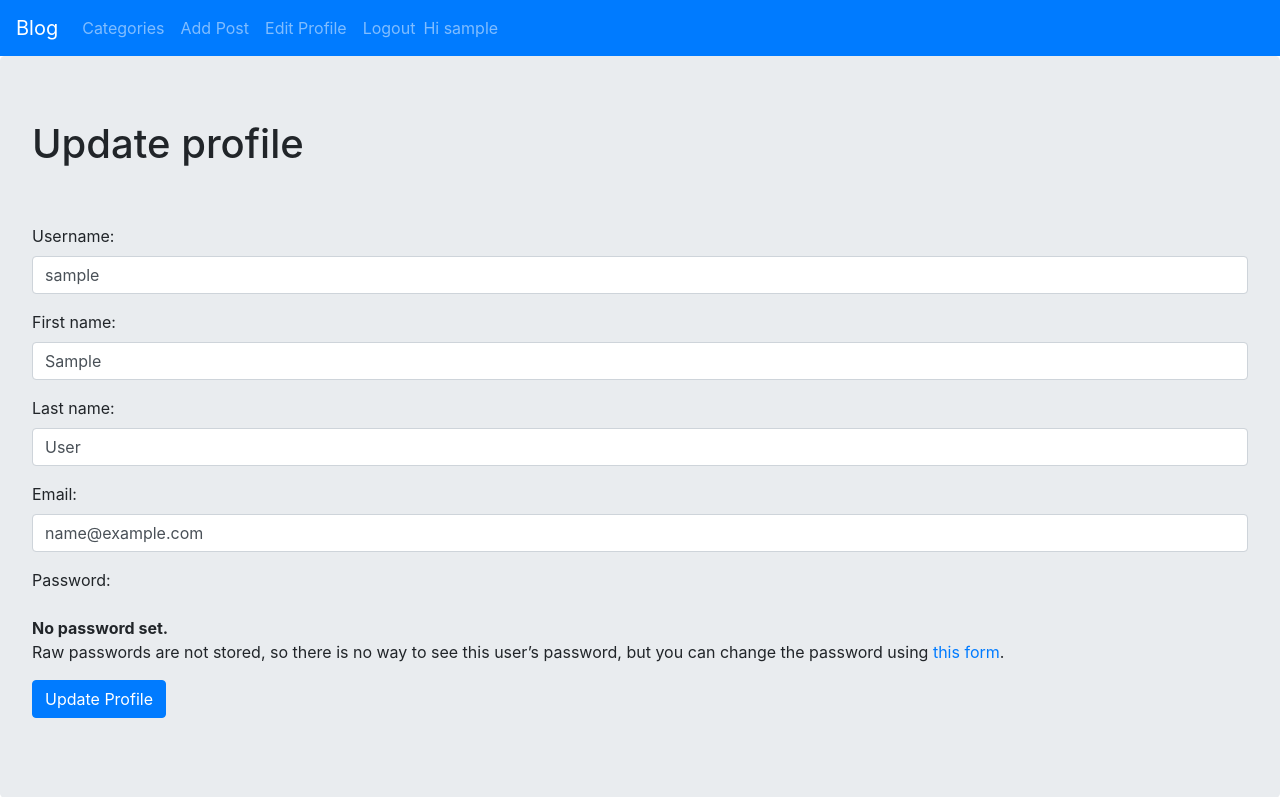
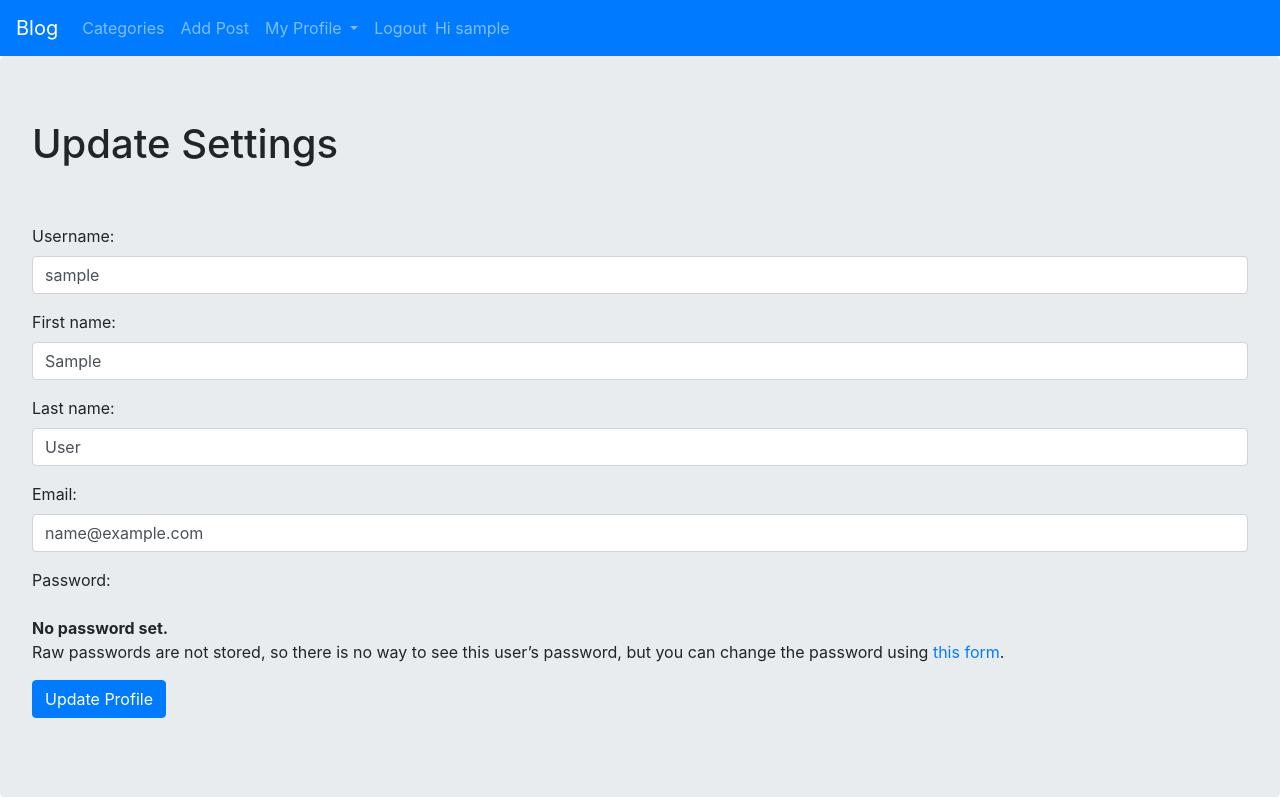
Before and after one commit to ahmed-gaber-elgamal/django-simple-blog, a Django app: page /members/edit_profile/ in a window 1280 px wide. Shown: the top 797 px of the page. Run offline with Django 3.2, Linux system fonts and the light colour scheme; the visitor is signed in with stand-in values (Sample User, id 1).

Commit message:
add edit profile page

```diff
--- a/membership/forms.py
+++ b/membership/forms.py
@@ -1,6 +1,7 @@
 from django import forms
 from django.contrib.auth.forms import UserCreationForm, UserChangeForm, PasswordChangeForm
 from django.contrib.auth.models import User
+from simple_blog.models import Profile
 
 
 class SignUpForm(UserCreationForm):
@@ -30,6 +31,21 @@ class EditProfileForm(UserChangeForm):
         fields = ('username', 'first_name', 'last_name', 'email', 'password')
 
 
+class EditProfilePageForm(forms.ModelForm):
+    class Meta:
+        model = Profile
+        fields = ('bio', 'profile_pic', 'facebook_url', 'linkedin_url', 'github_url')
+        widgets = {
+            'bio': forms.Textarea(attrs={'class': 'form-control'}),
+            'facebook_url': forms.TextInput(attrs={'class': 'form-control'}),
+            'linkedin_url': forms.TextInput(attrs={'class': 'form-control'}),
+            'github_url': forms.TextInput(attrs={'class': 'form-control'}),
+            # 'profile_pic': forms.FileInput(attrs={'class': 'form-control'}),
+
+
+        }
+
+
 class ChangePasswordForm(PasswordChangeForm):
     old_password = forms.CharField(widget=forms.PasswordInput(attrs={'class': 'form-control', 'type': 'password'}))
     new_password1 = forms.CharField(widget=forms.PasswordInput(attrs={'class': 'form-control', 'type': 'password'}))
--- a/membership/templates/registration/edit_profile.html
+++ b/membership/templates/registration/edit_profile.html
@@ -1,11 +1,11 @@
 {% extends 'base.html' %}
 {% block title%}
-    edit profile
+    Update Settings
 {% endblock %}
 {% block content %}
     {% if user.is_authenticated %}
         <div class="jumbotron">
-            <h1>Update profile</h1>
+            <h1>Update Settings</h1>
             {{ user.profile.bio }}
             <br/><br/>
             <div class="form-group">
--- a/membership/templates/registration/profile.html
+++ b/membership/templates/registration/profile.html
@@ -4,6 +4,7 @@
     {{ page_user }}'s Profile
 {% endblock %}
 {% block content %}
+    {% if page_user %}
         <h1>{{ page_user }}'s Profile</h1>
         <div class="card mb-3" style="max-width: 540px;">
           <div class="row no-gutters">
@@ -32,5 +33,8 @@
             </div>
           </div>
         </div>
+    {% else %}
+        <h1>NOT available</h1>
+    {% endif %}
 
 {% endblock %}
--- a/membership/urls.py
+++ b/membership/urls.py
@@ -1,9 +1,10 @@
 from django.urls import path
-from .views import UserRegistrationView, UserEditView, PasswordChangeView, ProfilePageView
+from .views import UserRegistrationView, UserEditView, PasswordChangeView, ProfilePageView, EditProfilePageView
 from django.contrib.auth import views as auth_views
 urlpatterns = [
     path('register/', UserRegistrationView.as_view(), name='register'),
     path('edit_profile/', UserEditView.as_view(), name='edit-profile'),
     path('password/', PasswordChangeView.as_view()),
     path('<int:pk>/profile/', ProfilePageView.as_view(), name='profile-page'),
+    path('<int:pk>/edit_profile_page/', EditProfilePageView.as_view(), name='edit-profile-page'),
 ]
--- a/membership/views.py
+++ b/membership/views.py
@@ -21,6 +21,13 @@ class UserEditView(generic.UpdateView):
         return self.request.user
 
 
+class EditProfilePageView(generic.UpdateView):
+    form_class = EditProfilePageForm
+    model = Profile
+    template_name = 'registration/edit_profile_page.html'
+    success_url = reverse_lazy('home')
+
+
 class PasswordChangeView(auth_views.PasswordChangeView):
     form_class = ChangePasswordForm
     template_name = 'registration/change_password.html'
--- a/simple_blog/templates/base.html
+++ b/simple_blog/templates/base.html
@@ -43,8 +43,15 @@
             <li class="nav-item">
               <a class="nav-link" href="{% url 'add-post' %}">Add Post</a>
             </li>
-            <li class="nav-item">
-              <a class="nav-link" href="{% url 'edit-profile' %}">Edit Profile</a>
+            <li class="nav-item dropdown">
+              <a class="nav-link dropdown-toggle" href="#" id="navbarDropdown2" role="button" data-toggle="dropdown" aria-haspopup="true" aria-expanded="false">
+                My Profile
+              </a>
+              <div class="dropdown-menu" aria-labelledby="navbarDropdown2">
+                <a class="dropdown-item" href="{% url 'edit-profile' %}">Edit Settings</a>
+                <a class="dropdown-item" href="{% url 'edit-profile-page' user.profile.id %}">Edit Profile Page</a>
+                <a class="dropdown-item" href="{% url 'profile-page' user.profile.id %}">Show Profile Page</a>
+              </div>
             </li>
             <li class="nav-item">
               <a class="nav-link" href="{% url 'logout' %}">Logout</a>
```
Also changed, not shown: membership/templates/registration/edit_profile_page.html (added, +19 -0 lines). Lines whose indentation alone changed are shown as unchanged.
